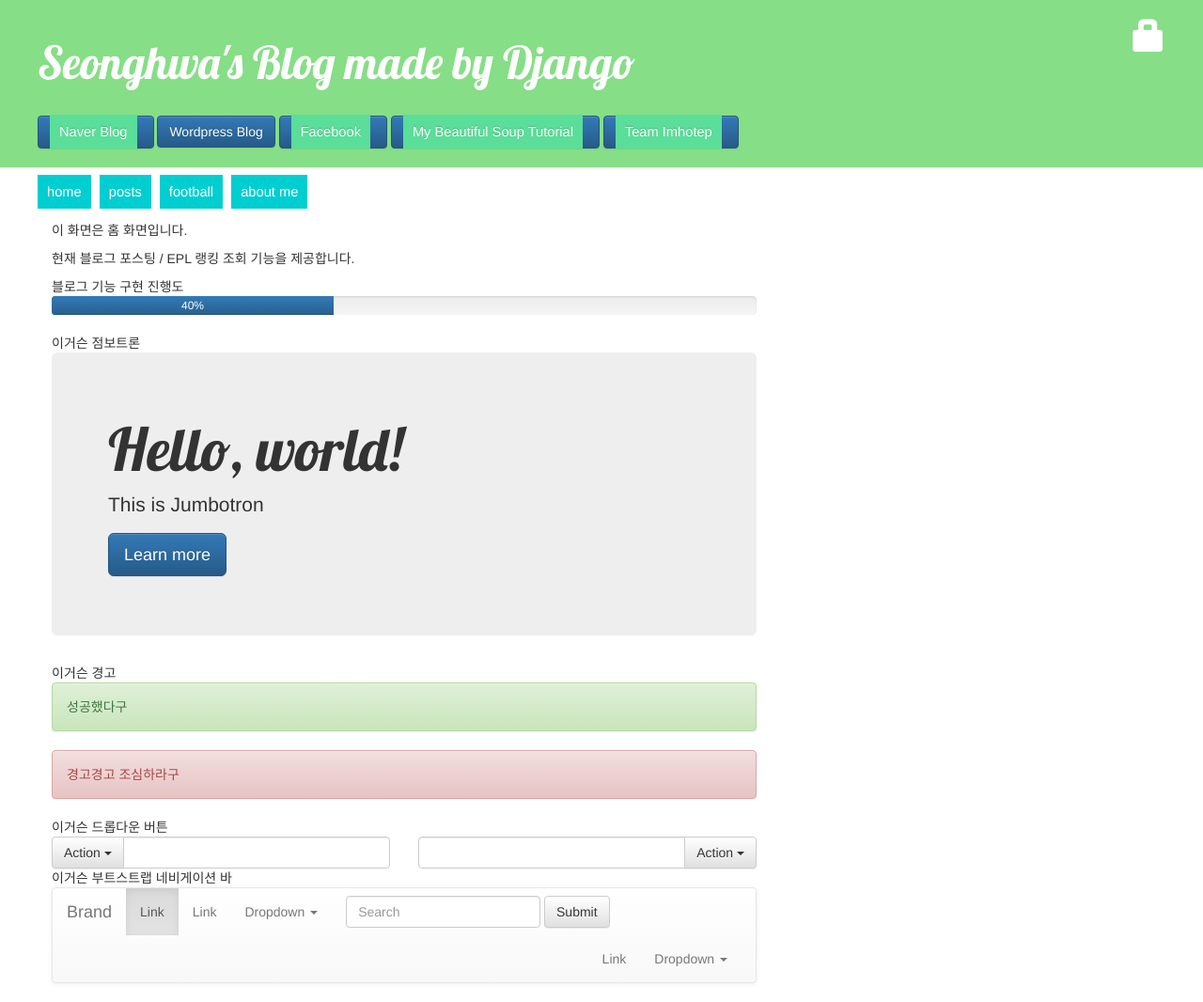
After one commit to MartianLee/my-first-blog, a Django app: page /home/ in a window 1280 px wide. The commit adds this page. Shown: the whole page at 94% size. Run offline with Django 3.2, Linux system fonts and the light colour scheme; some libraries are stand-ins or nearby versions.

Commit message:
Add home page, and football rank(still blank) page

```diff
--- a/blog/templates/blog/base.html
+++ b/blog/templates/blog/base.html
@@ -7,6 +7,7 @@
 		<link rel="stylesheet" href="//maxcdn.bootstrapcdn.com/bootstrap/3.2.0/css/bootstrap-theme.min.css">
 		<link rel="stylesheet" href="{% static 'css/blog.css' %}">
 		<link href="https://fonts.googleapis.com/css?family=Lobster&subset=latin,latin-ext" rel="stylesheet" type="text/css">
+        <script src="https://ajax.googleapis.com/ajax/libs/jquery/1.12.4/jquery.min.js"></script>
 
     </head>
     <body>
@@ -14,25 +15,26 @@
         	{% if user.is_authenticated %}
 			    <a href="{% url 'post_new' %}" class="top-menu"><span class="glyphicon glyphicon-plus"></span></a>
                 <a href="{% url 'post_draft_list' %}" class="top-menu"><span class="glyphicon glyphicon-edit"></span></a>
-                <p class="top-menu">Hello {{ user.username }}<small>(<a href="{% url 'logout' %}">Log out</a>)</small></p>
+                <p class="top-menu"><small>Hello {{ user.username }}(<a href="{% url 'logout' %}">Log out</a>)</small></p>
             {% else %}
                 <a href="{% url 'login' %}" class="top-menu"><span class="glyphicon glyphicon-lock"></span></a>
             {% endif %}
             <h1>
-                <a href="{% url 'post_list' %}">Seonghwa's Blog made by Django</a>
+                <a href="{% url 'home' %}">Seonghwa's Blog made by Django</a>
             </h1>
             <div class="page-smallheader">
-                <a href="http://sounghwa777.blog.me">Naver Blog</a>
-                <a href="http://greenhair.pe.hu">Wordpress Blog</a>
-                <a href="https://www.facebook.com/Martian.Lee">Facebook</a>
-                <a href="https://martianlee.gitbooks.io/my-beautiful-soup-tutorial/content/">My Beautiful Soup Tutorial</a>
-                <a href="https://en.wikipedia.org/wiki/Django" class="external_link" id="link_to_wiki_page"> Django wikipedia </a>
+                <button class="btn btn-primary"> <a href="http://sounghwa777.blog.me">Naver Blog </a> </button>
+                <button class="btn btn-primary"> <ahref="http://greenhair.pe.hu">Wordpress Blog</a> </button>
+                <button class="btn btn-primary"> <a href="https://www.facebook.com/Martian.Lee">Facebook </a> </button>
+                <button class="btn btn-primary"> <a href="https://martianlee.gitbooks.io/my-beautiful-soup-tutorial/content/">My Beautiful Soup Tutorial </a> </button>
+                <button class="btn btn-primary"> <a href="http://fcimhotep.pe.hu/" class="external_link" id="link_to_wiki_page"> Team Imhotep </a> </button>
             </div>
         </div>
 
         <div class="post-header">
+            <a href="{% url 'home'%}">home</a>
             <a href="{% url 'post_list'%}">posts</a>
-            <a href="{% url 'post_list'%}">football</a>
+            <a href="{% url 'football_list'%}">football</a>
             <a href="{% url 'post_about_me'%}">about me</a>
         </div>
         <div class="content container">
--- /dev/null
+++ b/blog/templates/blog/home.html
@@ -0,0 +1,116 @@
+{% extends "blog/base.html" %}
+
+{% block content %}
+	<div class = "home">
+		<p> 이 화면은 홈 화면입니다. </p>
+		<p> 현재 블로그 포스팅 / EPL 랭킹 조회 기능을 제공합니다. </p>
+	</div>
+
+	블로그 기능 구현 진행도
+	<div class="progress">
+	  <div class="progress-bar" role="progressbar" aria-valuenow="60" aria-valuemin="0" aria-valuemax="100" style="width: 40%;">
+	    40%
+	  </div>
+	</div>
+
+	이거슨 점보트론
+	<div class="jumbotron">
+	  <h1>Hello, world!</h1>
+	  <p>This is Jumbotron</p>
+	  <p><a class="btn btn-primary btn-lg" href="#" role="button">Learn more</a></p>
+	</div>
+
+	이거슨 경고
+	<div class="alert alert-success" role="alert">성공했다구</div>
+	<div class="alert alert-danger" role="alert">경고경고 조심하라구</div>
+
+	이거슨 드롭다운 버튼
+	<div class="row">
+	  <div class="col-lg-6">
+	    <div class="input-group">
+	      <div class="input-group-btn">
+	        <button type="button" class="btn btn-default dropdown-toggle" data-toggle="dropdown" aria-expanded="false">Action <span class="caret"></span></button>
+	        <ul class="dropdown-menu" role="menu">
+	          <li><a href="#">Action</a></li>
+	          <li><a href="#">Another action</a></li>
+	          <li><a href="#">Something else here</a></li>
+	          <li class="divider"></li>
+	          <li><a href="#">Separated link</a></li>
+	        </ul>
+	      </div><!-- /btn-group -->
+	      <input type="text" class="form-control" aria-label="...">
+	    </div><!-- /input-group -->
+	  </div><!-- /.col-lg-6 -->
+	  <div class="col-lg-6">
+	    <div class="input-group">
+	      <input type="text" class="form-control" aria-label="...">
+	      <div class="input-group-btn">
+	        <button type="button" class="btn btn-default dropdown-toggle" data-toggle="dropdown" aria-expanded="false">Action <span class="caret"></span></button>
+	        <ul class="dropdown-menu dropdown-menu-right" role="menu">
+	          <li><a href="#">Action</a></li>
+	          <li><a href="#">Another action</a></li>
+	          <li><a href="#">Something else here</a></li>
+	          <li class="divider"></li>
+	          <li><a href="#">Separated link</a></li>
+	        </ul>
+	      </div><!-- /btn-group -->
+	    </div><!-- /input-group -->
+	  </div><!-- /.col-lg-6 -->
+	</div><!-- /.row -->
+
+	이거슨 부트스트랩 네비게이션 바
+	<nav class="navbar navbar-default">
+	  <div class="container-fluid">
+	    <!-- Brand and toggle get grouped for better mobile display -->
+	    <div class="navbar-header">
+	      <button type="button" class="navbar-toggle collapsed" data-toggle="collapse" data-target="#bs-example-navbar-collapse-1">
+	        <span class="sr-only">Toggle navigation</span>
+	        <span class="icon-bar"></span>
+	        <span class="icon-bar"></span>
+	        <span class="icon-bar"></span>
+	      </button>
+	      <a class="navbar-brand" href="#">Brand</a>
+	    </div>
+
+	    <!-- Collect the nav links, forms, and other content for toggling -->
+	    <div class="collapse navbar-collapse" id="bs-example-navbar-collapse-1">
+	      <ul class="nav navbar-nav">
+	        <li class="active"><a href="#">Link <span class="sr-only">(current)</span></a></li>
+	        <li><a href="#">Link</a></li>
+	        <li class="dropdown">
+	          <a href="#" class="dropdown-toggle" data-toggle="dropdown" role="button" aria-expanded="false">Dropdown <span class="caret"></span></a>
+	          <ul class="dropdown-menu" role="menu">
+	            <li><a href="#">Action</a></li>
+	            <li><a href="#">Another action</a></li>
+	            <li><a href="#">Something else here</a></li>
+	            <li class="divider"></li>
+	            <li><a href="#">Separated link</a></li>
+	            <li class="divider"></li>
+	            <li><a href="#">One more separated link</a></li>
+	          </ul>
+	        </li>
+	      </ul>
+	      <form class="navbar-form navbar-left" role="search">
+	        <div class="form-group">
+	          <input type="text" class="form-control" placeholder="Search">
+	        </div>
+	        <button type="submit" class="btn btn-default">Submit</button>
+	      </form>
+	      <ul class="nav navbar-nav navbar-right">
+	        <li><a href="#">Link</a></li>
+	        <li class="dropdown">
+	          <a href="#" class="dropdown-toggle" data-toggle="dropdown" role="button" aria-expanded="false">Dropdown <span class="caret"></span></a>
+	          <ul class="dropdown-menu" role="menu">
+	            <li><a href="#">Action</a></li>
+	            <li><a href="#">Another action</a></li>
+	            <li><a href="#">Something else here</a></li>
+	            <li class="divider"></li>
+	            <li><a href="#">Separated link</a></li>
+	          </ul>
+	        </li>
+	      </ul>
+	    </div><!-- /.navbar-collapse -->
+	  </div><!-- /.container-fluid -->
+	</nav>
+
+{% endblock %}
--- a/blog/urls.py
+++ b/blog/urls.py
@@ -6,7 +6,10 @@ admin.autodiscover()
 
 urlpatterns = [
     url(r'^$', views.post_list, name='post_list'),
+    url(r'^home/$', views.home, name='home'),
     url(r'^about/$', views.post_about_me, name='post_about_me'),
+    url(r'^football_list/$', views.football_list, name='football_list'),
+
     url(r'^post/(?P<pk>[0-9]+)/$', views.post_detail, name='post_detail'),
     url(r'^post/new/$', views.post_new, name='post_new'),
     url(r'^post/(?P<pk>[0-9]+)/edit/$', views.post_edit, name='post_edit'),
--- a/blog/views.py
+++ b/blog/views.py
@@ -86,3 +86,11 @@ def comment_remove(request, pk):
     post_pk = comment.post.pk
     comment.delete()
     return redirect('post_detail', pk=post_pk)
+
+def football_list(request):
+
+    return render(request, 'blog/football_list.html' )
+
+def home(request):
+
+    return render(request, 'blog/home.html' )
```
Also changed, not shown: blog/templates/blog/football_list.html (added, +27 -0 lines).
